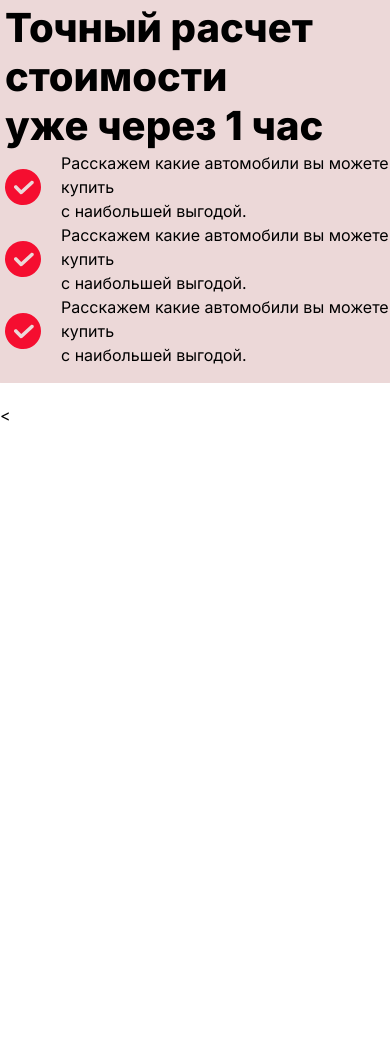
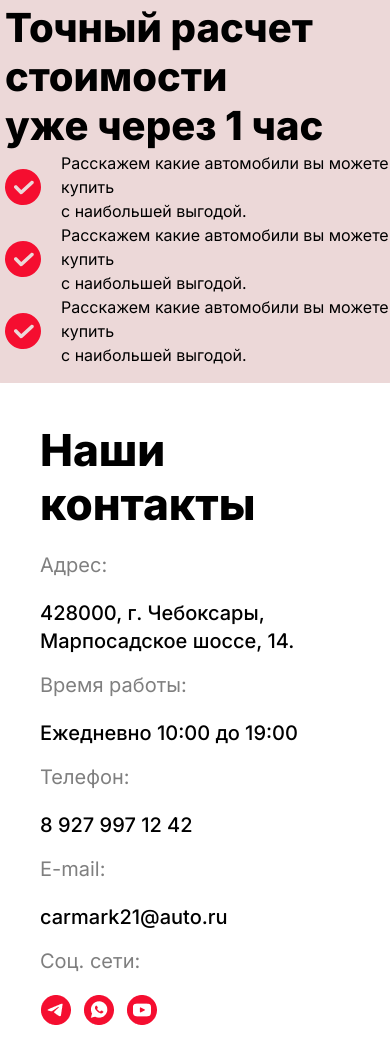
Before and after one commit to SolikhovAbdulloh/figma-vs-js, a website: page html/index.html in a window 390 px wide. Shown: the part 2082-3145 px from the top of the page. Before the commit the page ends 2549 px from the top, so only its background shows below. Drawn offline with nearby package versions, Linux system fonts and the light colour scheme.

Commit message:
tugadi responsive figma

```diff
--- a/html/index.html
+++ b/html/index.html
@@ -247,12 +247,57 @@
 
     </div>
     </section>
-<</div>
+</div>
 
 
     <footer>
         <div class="contiener">
 
+            <h3 class="font-bold text-[44px] leading-[123%] text-[#000]">Наши контакты</h3>
+            <br>
+            <div class="grid gf grid-cols-[repeat(3,2fr)] gap-5 flex-wrap">
+
+                <div>
+                    <p class="font-normal text-[20px] leading-[100%] text-[rgba(0,_0,_0,_0.5)]">Адрес:</p>
+                    <br>
+                    <h3 class="font-medium text-[20px] leading-[140%] text-[#000]">428000, г. Чебоксары,<br> Марпосадское шоссе, 14.</h3>
+                </div>
+
+                 <div>
+                    <p class="font-normal text-[20px] leading-[100%] text-[rgba(0,_0,_0,_0.5)]">Время работы:</p>
+                    <br>
+                    <h3 class="font-medium text-[20px] leading-[140%] text-[#000]">Ежедневно 10:00 до 19:00</h3>
+                </div>
+
+                   <div>
+                    <p class="font-normal text-[20px] leading-[100%] text-[rgba(0,_0,_0,_0.5)]">Телефон:</p>
+                    <br>
+                    <h3 class="font-medium text-[20px] leading-[140%] text-[#000]">8 927 997 12 42</h3>
+                </div>
+
+                  <div>
+                    <p class="font-normal text-[20px] leading-[100%] text-[rgba(0,_0,_0,_0.5)]">E-mail:</p>
+                    <br>
+                    <h3 class="font-medium text-[20px] leading-[140%] text-[#000]">carmark21@auto.ru</h3>
+                </div>
+
+
+                <div>
+                    <p class="font-normal text-[20px] leading-[100%] text-[rgba(0,_0,_0,_0.5)]">Соц. сети:</p>
+                    <br>
+                    <h3 class="flex items-center gap-3 font-medium text-[20px] leading-[140%] text-[#000]"><img src="../imges/t.png" alt=""><img src="../imges/w.png" alt=""><img src="../imges/y.png" alt=""></h3>
+                </div>
+
+
+            </div>
+            <br><br>
+            <iframe src="https://www.google.com/maps/embed?pb=!1m18!1m12!1m3!1d11986.48216508751!2d69.18047080000001!3d41.317117849999995!2m3!1f0!2f0!3f0!3m2!1i1024!2i768!4f13.1!3m3!1m2!1s0x38ae894673c2067d%3A0x1091a91750852e3b!2z0KjQutC-0LvQsCDQntGA0L7QvA!5e0!3m2!1sru!2s!4v1727503083218!5m2!1sru!2s" width="100%" height="250" style="border:0;" allowfullscreen="" loading="lazy" referrerpolicy="no-referrer-when-downgrade">
+
+            </iframe>
+            <div class="flex items-center gap-4 pt-5">
+                <a href="#" class="font-medium text-[16px] leading-[175%] underline [text-decoration-skip-ink:none] text-[rgba(0,_0,_0,_0.3)]">Реквизиты</a>
+                <a href="#" class="font-medium text-[16px] leading-[175%] underline [text-decoration-skip-ink:none] text-[rgba(0,_0,_0,_0.3)]">Политика конфиденциальности </a>
+            </div>
         </div>
     </footer>
 
--- a/src/input.css
+++ b/src/input.css
@@ -77,3 +77,16 @@ body {
             gap: 30px;
         }
     }
+    @media (max-width:865px) {
+        .gf{
+            display: grid;
+            grid-template-columns: repeat(2,2fr);
+        }
+    }
+     @media (max-width:444px) {
+        .gf{
+            display: grid;
+            grid-template-columns: repeat(1,1fr);
+            gap: 20px;
+        }
+    }
```
Also changed, not shown: imges/t.png (added), imges/w.png (added), imges/y.png (added), src/output.css.
